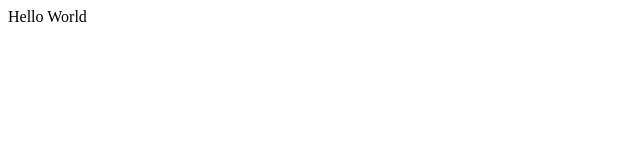
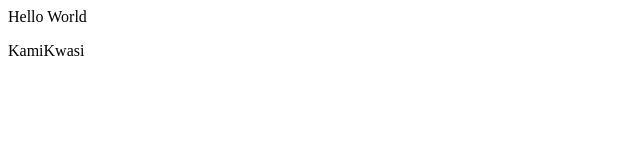
Before and after one commit to Taco11001/TBBFinancial, a plain HTML site: page index.html in a window 1280 px wide. Shown: the full height of the page, 0-640 px from the left. Drawn offline with Linux system fonts and the light colour scheme.

Commit message:
Add files via upload
add a line

```diff
--- a/index.html
+++ b/index.html
@@ -1 +1,2 @@
 <p>Hello World</p>
+<p>KamiKwasi</P>
```
